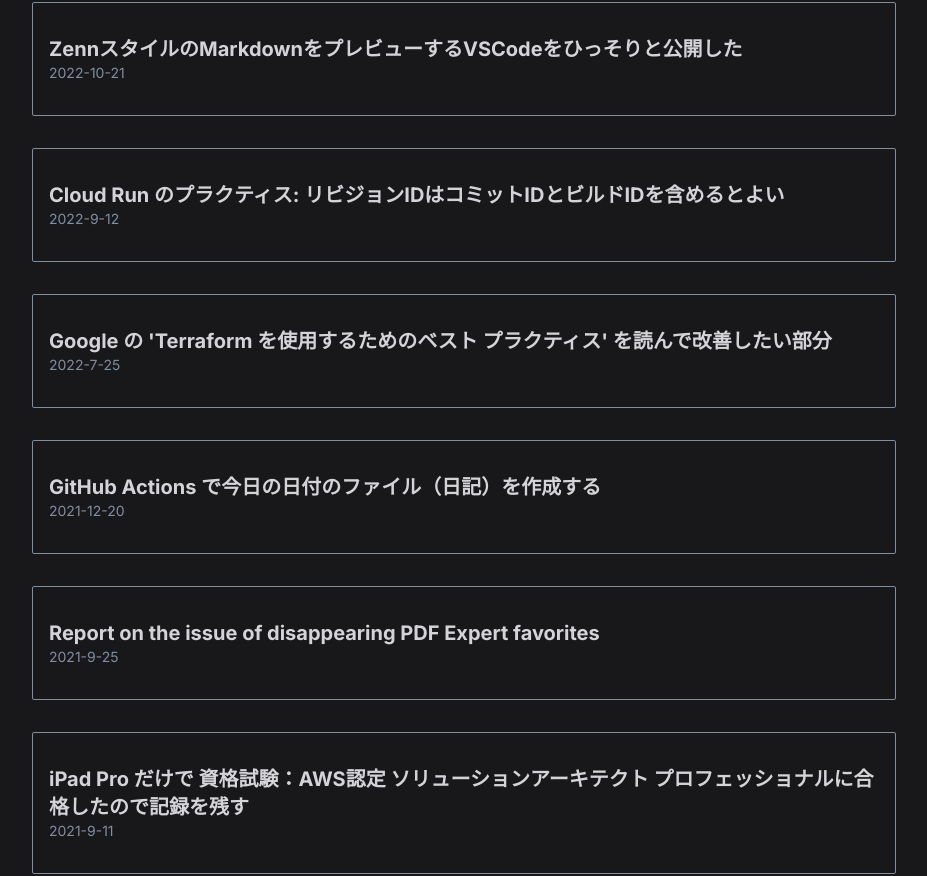
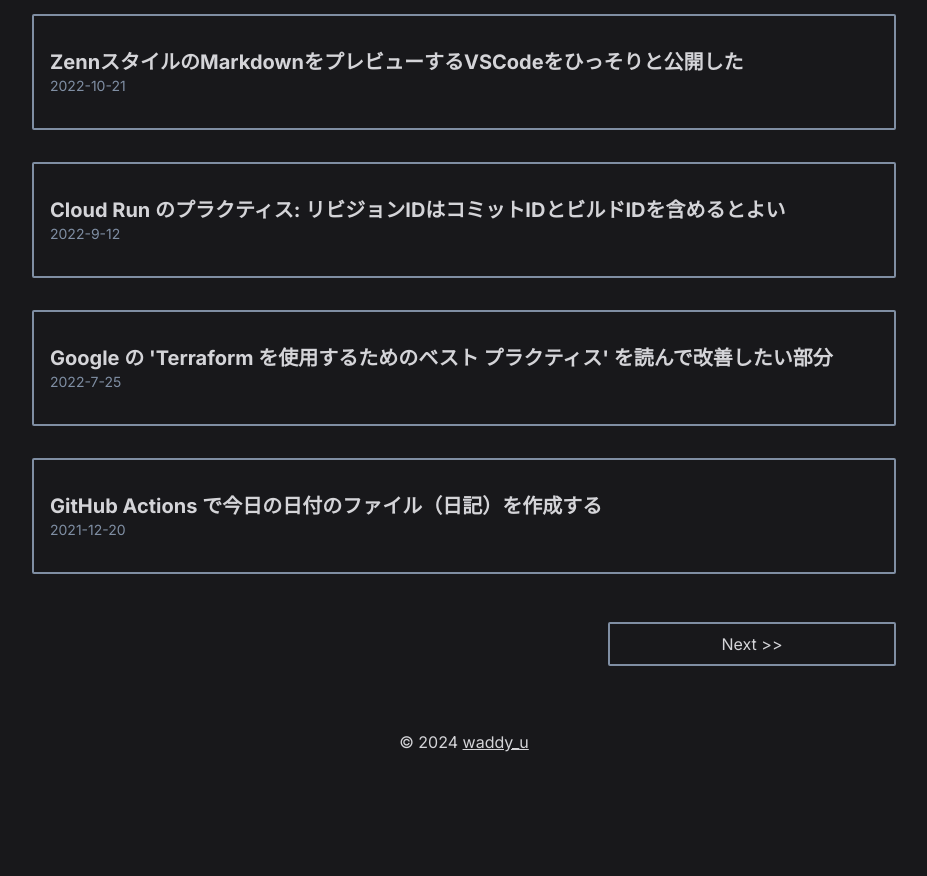
Before and after one commit to cm-wada-yusuke/parity-box-next, a Next.js app: page / in a window 1280 px wide. Shown: the part 1003-1879 px from the top of the page, without its empty margins (176-1103 px from the left). After the commit the page ends 1789 px from the top, so only its background shows below. Built offline with nearby package versions, Linux system fonts and the light colour scheme; a small style sheet from the web is missing.

Commit message:
add: Pagingの実装

```diff
--- a/src/app/layout.tsx
+++ b/src/app/layout.tsx
@@ -1,9 +1,9 @@
-import type { Metadata } from 'next';
 import { Inter } from 'next/font/google';
 import './globals.css';
 
 // prism-themesを追加
 import 'prism-themes/themes/prism-vsc-dark-plus.min.css';
+import Link from 'next/link';
 
 const inter = Inter({ subsets: ['latin'] });
 
@@ -36,7 +36,7 @@
   return (
     <html lang="ja">
       <body
-        className={`${inter.className} h-screen flex flex-col justify-between`}
+        className={`${inter.className} flex h-screen flex-col justify-between`}
       >
         <section>
           <header className="border-b border-foreground py-4">
@@ -49,8 +49,17 @@
           <main>{children}</main>
         </section>
         <section className="flex justify-center">
-          <footer className="w-full text-center py-8">
-            <p>&copy; {new Date().getFullYear()} waddyu</p>
+          <footer className="w-full py-8 text-center">
+            <p>
+              &copy; {new Date().getFullYear()}&nbsp;
+              <Link
+                className="underline"
+                target="_blank"
+                href="https://twitter.com/waddy_u"
+              >
+                waddy_u
+              </Link>
+            </p>
           </footer>
         </section>
       </body>
--- a/src/app/page.tsx
+++ b/src/app/page.tsx
@@ -2,106 +2,32 @@
 
 import { getSortedPostsMeta } from '@libs/posts';
 
-// prism-themesを追加
-import 'prism-themes/themes/prism-vsc-dark-plus.min.css';
-import Link from 'next/link';
-import { twMerge } from 'tailwind-merge';
+import { ArticleCard } from '@components/ArticleCard';
+import { Pagination } from '@components/Pagenation';
 
-interface PostProps {
-  params: {
-    slug: string[];
-  };
-}
+const PerPage = 10;
 
-export default async function Home({
-  params,
-  // searchParams,
-}: {
-  params: PostProps;
-  // searchParams: { [key: string]: string | string[] | undefined };
-}) {
-  // const currentPage =
-  //   typeof searchParams.page !== 'string'
-  //     ? 1
-  //     : parseInt(searchParams.page) || 1;
-  // const perPage = 2; // 1ページあたりの記事数
-
+export default async function Home() {
   const posts = await getSortedPostsMeta();
   if (!posts) {
     notFound();
   }
 
-  // const paginatedPosts = posts.slice(
-  //   (currentPage - 1) * perPage,
-  //   currentPage * perPage
-  // );
-  // const totalPages = Math.ceil(posts.length / perPage);
+  const paginatedPosts = posts.slice(0, PerPage);
+  const hasNext = posts.length > PerPage;
+  const totalPages = Math.ceil(posts.length / PerPage);
 
   return (
     <section className="mx-auto max-w-4xl px-4 py-8">
       <ul>
-        {posts.map((post) => (
-          <Link
-            key={post.slug}
-            href={`/posts/${post.slug}`}
-            className={twMerge(
-              'block flex-col',
-              'mt-8 px-4 py-8',
-              'border rounded-sm border-card-foreground'
-            )}
-          >
-            <p className="flex text-xl font-bold">{post.title}</p>
-            <p className="flex text-sm text-muted-foreground">
-              {post.publishedAt.format('YYYY-M-D')}
-            </p>
-          </Link>
+        {paginatedPosts.map((post) => (
+          <li key={post.slug}>
+            <ArticleCard {...post} href={`/posts/${post.slug}`} />
+          </li>
         ))}
-        {/* <Pagination totalPages={totalPages} currentPage={currentPage} /> */}
       </ul>
+      <div className="h-12" />
+      <Pagination total={totalPages} current={1} />
     </section>
   );
-  //   <article className="prose dark:prose-invert">
-  //     {post.image && (
-  //       <div className="relative mb-12 h-[345px] w-full">
-  //         <Image
-  //           className="m-0 w-full rounded-lg object-cover"
-  //           src={post.image}
-  //           alt={post.title}
-  //           fill
-  //           priority
-  //           sizes="(max-width: 768px) 100vw, (max-width: 1200px) 50vw, 33vw"
-  //         />
-  //       </div>
-  //     )}
-
-  //     <header>
-  //       <h1 className="mb-2">{post.title}</h1>
-  //       {post.description && (
-  //         <p className="mb-6 mt-0 text-xl text-gray-700 dark:text-gray-200">
-  //           {post.description}
-  //         </p>
-  //       )}
-  //       <p className="space-x-1 text-xs text-gray-500">
-  //         <span>{format(parseISO(post.date), 'MMMM dd, yyyy')}</span>
-  //         <span>{` • `}</span>
-  //         <span>{post.readingTime.text}</span>
-  //         <span>{` • `}</span>
-  //         <span>
-  //           <Link
-  //             href={`/categories/${encodeURIComponent(
-  //               post.category.toLowerCase()
-  //             )}`}
-  //           >
-  //             {post.category}
-  //           </Link>
-  //         </span>
-  //       </p>
-  //     </header>
-  //     <hr className="my-6" />
-  //     {/* <Mdx code={post.body.code} /> */}
-  //     <div className="mt-12">
-  //       <SharePostButton title={post.title} slug={post.slug} />
-  //     </div>
-  //   </article>
-  // );
 }
--- a/src/app/posts/[...slug]/page.tsx
+++ b/src/app/posts/[...slug]/page.tsx
@@ -58,17 +58,7 @@
         <Link href="/">← Back</Link>
       </nav>
       <div className="h-4" />
-      <article
-        className={twJoin(
-          'mx-auto max-w-4xl break-words'
-          // '[&_a]:text-link-foreground [&_a]:decoration-link-decoration hover:[&_a]:text-link-hover-foreground hover:[&_a]:decoration-link-hover-decoration',
-          // '[&_p>img+*]:-mt-4 [&_p>img+*]:block [&_p>img+*]:text-sm [&_p>img+*]:opacity-90',
-          // '[&_code]:border-misty-slate-200 [&_code]:bg-misty-slate-100 [&_code]:text-misty-slate-900',
-          // 'dark:[&_code]:border-misty-slate-800 dark:[&_code]:bg-misty-slate-900 dark:[&_code]:text-misty-slate-400',
-          // '[&_hr]:border-border',
-          // '[&_ul>li]:marker:text-muted-foreground'
-        )}
-      >
+      <article className={twJoin('mx-auto max-w-4xl break-words')}>
         <header>
           <h1 className="text-2xl font-bold">{post.title}</h1>
           <div className="h-2" />
@@ -86,10 +76,7 @@
             'prose-headings:text-foreground prose-h1:text-3xl prose-h2:text-3xl',
             'prose-a:text-foreground',
             'prose-ul:leading-snug',
-            'prose-blockquote:text-muted-foreground',
-
-            // 同じ指定を繰り返すしかなさそう
-            '[$>aside.msg]:flex align-center'
+            'prose-blockquote:text-muted-foreground'
           )}
         >
           <div dangerouslySetInnerHTML={{ __html: post.html }} />
--- /dev/null
+++ b/src/app/posts/p/[page]/page.tsx
@@ -0,0 +1,68 @@
+import { notFound, redirect } from 'next/navigation';
+
+import { getSortedPostsMeta } from '@libs/posts';
+
+import Link from 'next/link';
+import { twMerge } from 'tailwind-merge';
+import { Pagination } from '@components/Pagenation';
+import { ArticleCard } from '@components/ArticleCard';
+
+const PerPage = 10;
+
+interface Props {
+  params: {
+    page: string;
+  };
+}
+
+export async function generateStaticParams(): Promise<Props['params'][]> {
+  const posts = await getSortedPostsMeta();
+  if (!posts) {
+    notFound();
+  }
+
+  const totalPages = Math.ceil(posts.length / PerPage);
+  console.log({ totalPages });
+
+  new Array(totalPages).forEach((_, i) =>
+    console.log({ page: (i + 1).toString() })
+  );
+  return [...Array(totalPages)].map((_, i) => ({ page: (i + 1).toString() }));
+}
+
+export default async function PaginationPage({ params }: Props) {
+  if (params.page === '1') {
+    redirect('/');
+  }
+
+  if (!params.page) {
+    return notFound();
+  }
+
+  const posts = await getSortedPostsMeta();
+  if (!posts) {
+    notFound();
+  }
+
+  const currentPage = Number(params.page || '2');
+
+  const paginatedPosts = posts.slice(
+    (currentPage - 1) * PerPage,
+    currentPage * PerPage
+  );
+  const totalPages = Math.ceil(posts.length / PerPage);
+
+  return (
+    <section className="mx-auto max-w-4xl px-4 py-8">
+      <ul>
+        {paginatedPosts.map((post) => (
+          <li key={post.slug}>
+            <ArticleCard {...post} href={`/posts/${post.slug}`} />
+          </li>
+        ))}
+        <div className="h-12" />
+        <Pagination total={totalPages} current={currentPage} />
+      </ul>
+    </section>
+  );
+}
--- /dev/null
+++ b/src/components/ArticleCard.tsx
@@ -0,0 +1,26 @@
+import { PostMeta } from '@libs/types';
+import Link from 'next/link';
+import { twMerge } from 'tailwind-merge';
+
+type Props = PostMeta & {
+  href: string;
+};
+
+export function ArticleCard(props: Props) {
+  return (
+    <Link
+      key={props.slug}
+      href={`/posts/${props.slug}`}
+      className={twMerge(
+        'block flex-col',
+        'mt-8 px-4 py-8',
+        'border-2 rounded-sm border-card-foreground'
+      )}
+    >
+      <p className="flex text-xl font-bold">{props.title}</p>
+      <p className="flex text-sm text-muted-foreground">
+        {props.publishedAt.format('YYYY-M-D')}
+      </p>
+    </Link>
+  );
+}
--- /dev/null
+++ b/src/components/Pagenation.tsx
@@ -0,0 +1,48 @@
+import Link from 'next/link';
+import { twMerge } from 'tailwind-merge';
+
+type Props = {
+  total: number;
+  current: number;
+};
+
+export function Pagination(props: Props) {
+  const hasPrev = props.current > 1;
+  const hasNext = props.current < props.total;
+  return (
+    <div className="flex justify-between">
+      {hasPrev ? (
+        <Link
+          href={`/posts/p/${props.current - 1}`}
+          className={twMerge(
+            'px-4 py-2',
+            'w-1/3',
+            'border-2 border-card-foreground',
+            'rounded-sm',
+            'text-center'
+          )}
+        >
+          {'<< Prev'}
+        </Link>
+      ) : (
+        <div></div>
+      )}
+      {hasNext ? (
+        <Link
+          href={`/posts/p/${props.current + 1}`}
+          className={twMerge(
+            'px-4 py-2',
+            'w-1/3',
+            'border-2 border-card-foreground',
+            'rounded-sm',
+            'text-center'
+          )}
+        >
+          {'Next >>'}
+        </Link>
+      ) : (
+        <div></div>
+      )}
+    </div>
+  );
+}
```
